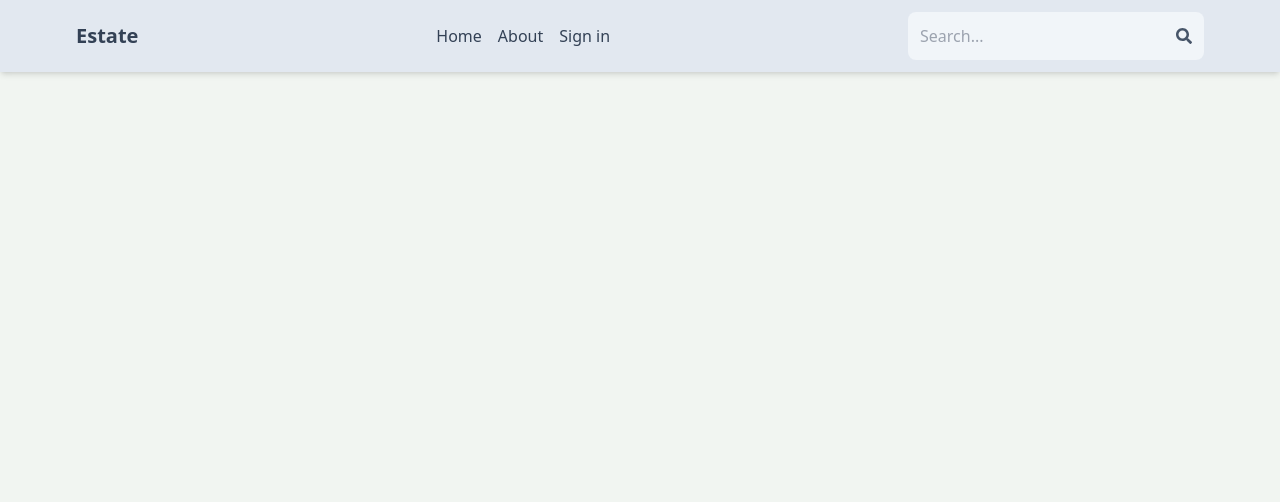
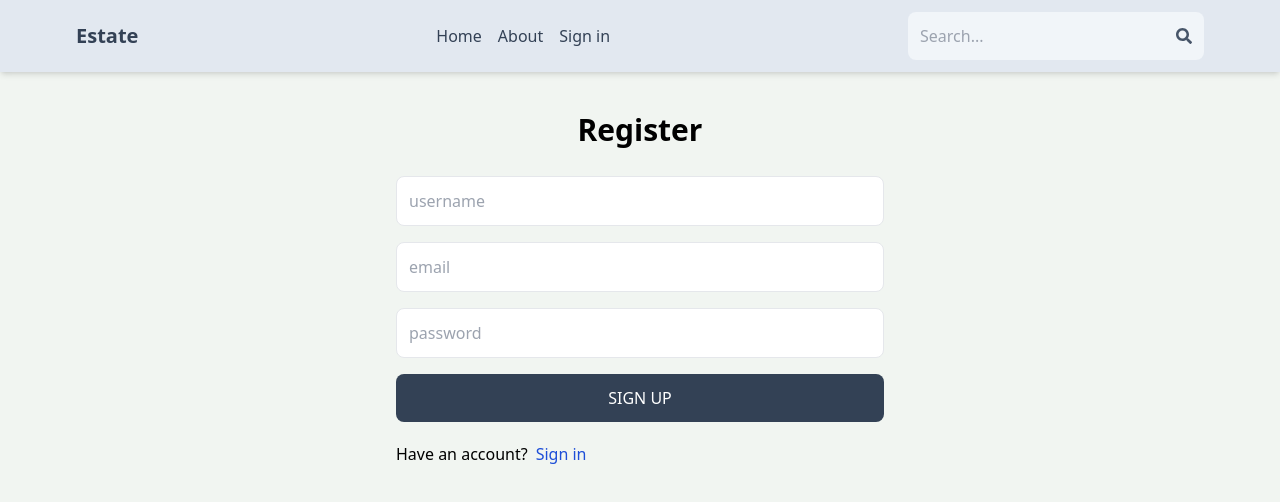
Before and after one commit to AmitDutta007/PropertyWebsite, a React (Vite) app in the folder client/: page /signup in a window 1280 px wide. Shown: the top 502 px of the page. Built offline with nearby package versions, Linux system fonts and the light colour scheme.

Commit message:
Created signup functionality

```diff
--- a/client/src/App.jsx
+++ b/client/src/App.jsx
@@ -1,6 +1,7 @@
 import { BrowserRouter, Route, Routes } from 'react-router-dom'
 import { Home, Profile, About, SignIn } from './pages/index'
 import Header from './components/Header'
+import SignUp from './pages/SignUp'
 
 function App() {
 
@@ -12,6 +13,7 @@ function App() {
         <Route path="/profile" element={<Profile />} />
         <Route path="/about" element={<About />} />
         <Route path="/signin" element={<SignIn />} />
+        <Route path="/signup" element={<SignUp />} />
       </Routes>
     </BrowserRouter>
   )
--- a/client/src/pages/SignUp.jsx
+++ b/client/src/pages/SignUp.jsx
@@ -1,6 +1,71 @@
+import { useState } from 'react'
+import { Link, useNavigate } from 'react-router-dom'
+
 const SignUp = () => {
+
+  const [formData, setFormData] = useState();
+  const [error, setError] = useState(null);
+  const [loading, setLoading] = useState(false);
+  const navigate = useNavigate();
+
+  const handleChange = (e) => {
+    setFormData({
+      ...formData,
+      [e.target.id]: e.target.value
+    })
+  }
+
+  const handleSubmit = async (e) => {
+    e.preventDefault();
+    try {
+      setLoading(true);
+      const res = await fetch('/api/auth/signup', {
+        method: 'POST',
+        headers: {
+          'Content-Type': 'application/json',
+        },
+        body: JSON.stringify(formData),
+      });
+      const data = await res.json();
+      console.log(data);
+      if (data.success === false) {
+        setLoading(false);
+        setError(data.message);
+        return;
+      }
+      setLoading(false);
+      setError(null);
+      navigate('/signin');
+    } catch (error) {
+      setLoading(false);
+      setError(error.message);
+    }
+  };
+
   return (
-    <div>SignUp</div>
+    <>
+      <div className='p-3 max-w-lg mx-auto'>
+        <h1 className='text-3xl text-center font-semibold my-7'>Register</h1>
+        <form className='flex flex-col gap-4' onSubmit={handleSubmit}>
+          <input type="text" placeholder='username' className='border p-3 rounded-lg' id='username' onChange={handleChange} />
+          <input type="email" placeholder='email' className='border p-3 rounded-lg' id='email' onChange={handleChange} />
+          <input type="password" placeholder='password' className='border p-3 rounded-lg' id='password' onChange={handleChange} />
+          <button
+            disabled={loading}
+            className='bg-slate-700 text-white p-3 rounded-lg uppercase hover:opacity-95 disabled:opacity-80'
+          >
+            {loading ? 'Loading...' : 'Sign Up'}
+          </button>
+        </form>
+        <div className="flex gap-2 mt-5">
+          <p>Have an account?</p>
+          <Link to={"/signin"}>
+            <span className='text-blue-700'>Sign in</span>
+          </Link>
+        </div>
+        {error && <p className='text-red-500 mt-5'>{error}</p>}
+      </div>
+    </>
   )
 }
 
--- a/client/vite.config.js
+++ b/client/vite.config.js
@@ -1,7 +1,16 @@
 import { defineConfig } from 'vite'
 import react from '@vitejs/plugin-react-swc'
 
+
 // https://vitejs.dev/config/
 export default defineConfig({
+  server: {
+    proxy: {
+      '/api': {
+        target: 'http://localhost:3000',
+        secure: false,
+      },
+    },
+  },
   plugins: [react()],
 })
```
Also changed, not shown: 2 other files (tests, documents, lock files or other folders).
